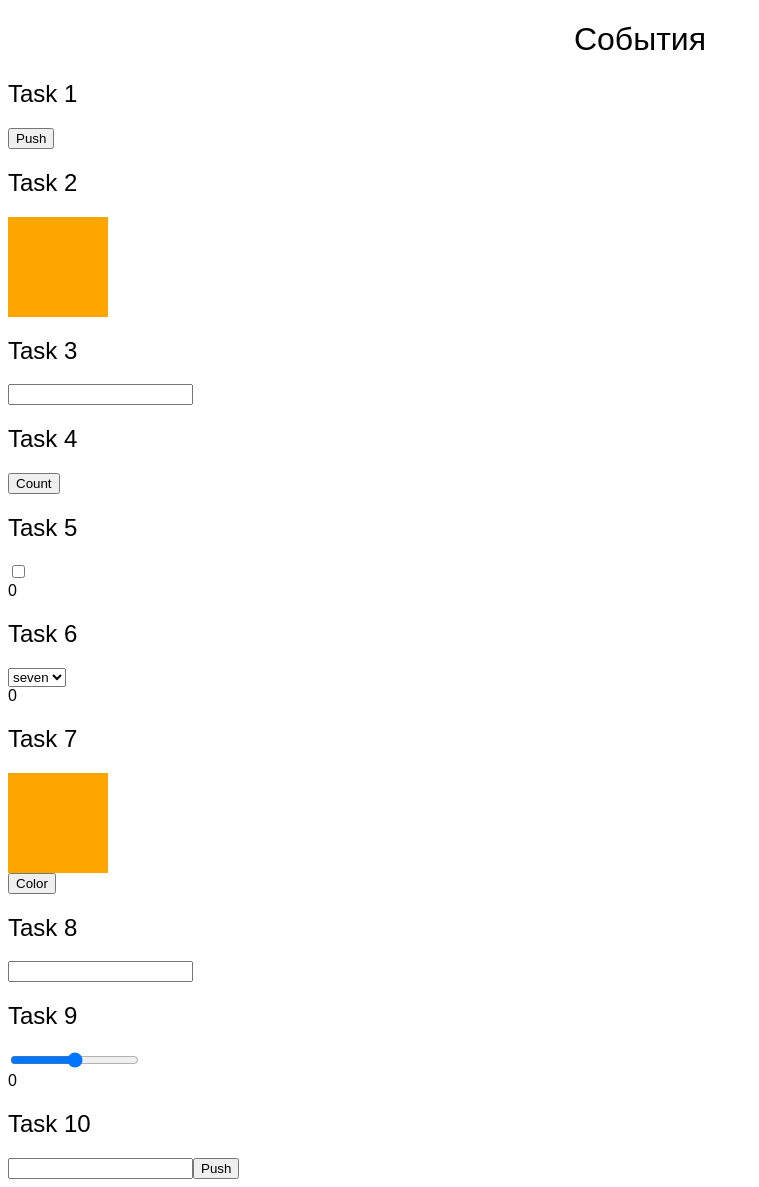
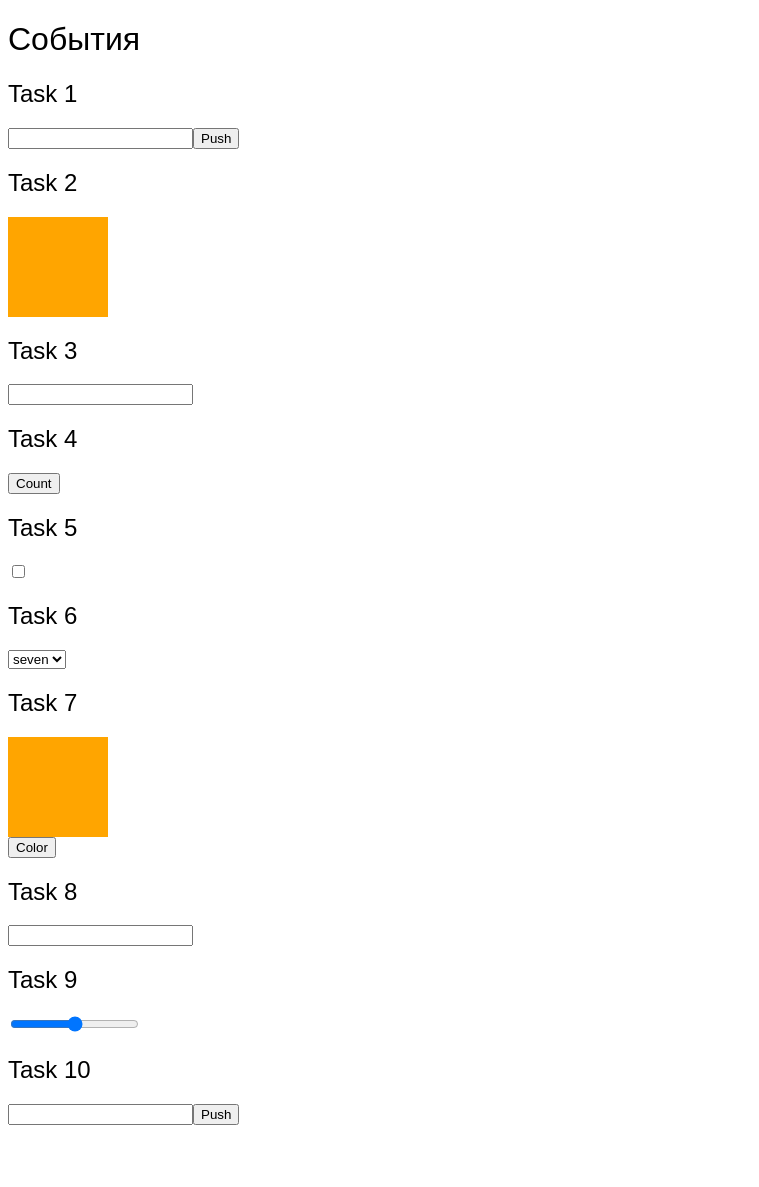
Before and after one commit to AndriiIladii/ReactCourse, a React (Create React App) app: page / in a window 1280 px wide. Shown: the whole page, without its empty margins (0-759 px from the left). After the commit the page ends 1133 px from the top, so only its background shows below. Built offline with nearby package versions, Linux system fonts and the light colour scheme; a web font is replaced by a local one.

Commit message:
lesson 5 done

```diff
--- a/src/App.jsx
+++ b/src/App.jsx
@@ -4,39 +4,49 @@ import { useState } from "react";
 import * as styles from "./App.module.css";
 
 const App = () => {
-  let count4 = 0;
+  let ST1 = React.createRef();
+  let ST2 = React.createRef();
+  let ST5 = React.createRef();
+  let ST6 = React.createRef();
+  let ST7 = React.createRef();
+  let ST8 = React.createRef();
+  let ST9 = React.createRef();
+  let ST10 = React.createRef();
 
-  const [out5Value, setOut5Value] = useState(0);
-  const [output6Value, setOut6Value] = useState(0);
-  const [output8Value, setOut8Value] = useState("");
-  const [output9Value, setOut9Value] = useState(0);
-
-  let div6 = React.createRef();
-  let div7 = React.createRef();
-  let div8 = React.createRef();
-  let div9 = React.createRef();
-  let div10 = React.createRef();
+  const [st1, getSt1] = useState("");
+  const [st2, getSt2] = useState("");
+  const [st3, getSt3] = useState("");
+  const [st4, getSt4] = useState("");
+  const [st5, getSt5] = useState("");
+  const [st6, getSt6] = useState("");
+  const [st7, getSt7] = useState("");
+  const [st8, getSt8] = useState("");
+  const [st9, getSt9] = useState("");
+  const [st10, getSt10] = useState([]);
 
   function task1() {
-    console.log("task2");
+    getSt1(ST1.current.value);
   }
-  function task2(event) {
-    event.target.classList.add("active");
+  function task2() {
+    let count = st2;
+    count++;
+    getSt2(count);
   }
   function task3(event) {
-    console.log(event.target.value);
+    getSt3(event.target.value);
   }
   function task4() {
-    count4++;
-    console.log(count4);
+    let count = st4;
+    count++;
+    getSt4(count);
   }
-  function task5(event) {
+  function task5() {
     let val = 0;
-    if (event.target.checked) val = event.target.value;
-    setOut5Value(val);
+    if (ST5.current.checked) val = ST5.current.value;
+    getSt5(val);
   }
   function task6() {
-    setOut6Value(inputChange.current.value);
+    getSt6(ST6.current.value);
   }
 
   function getRandomInt(min, max) {
@@ -44,101 +54,102 @@ const App = () => {
   }
 
   function task7() {
-    div7.current.style.backgroundColor = `rgb(${getRandomInt(
-      0,
-      255
-    )}, ${getRandomInt(0, 255)}, ${getRandomInt(0, 255)})`;
+    getSt7(
+      (ST7.current.style.backgroundColor = `rgb(${getRandomInt(
+        0,
+        255
+      )}, ${getRandomInt(0, 255)}, ${getRandomInt(0, 255)})`)
+    );
   }
-  function task8(event) {
-    if (!isNaN(+event.key)) {
-      setOut8Value(output8Value + 1);
+  function task8() {
+    let key = ST8.current.value;
+    if (!isNaN(+key)) {
+      getSt8(st8 + "1");
     } else {
-      setOut8Value(output8Value + 0);
+      getSt8(st8 + "0");
     }
   }
   function task9() {
-    setOut9Value(div9.current.value);
+    getSt9(ST9.current.value);
   }
-  let ar10 = [5, 6, 7];
   function task10() {
-    let value = div10.current.value;
-    ar10.push(value);
-    console.log(ar10);
+    let value = ST10.current.value;
+    let values = [...st10, value];
+    getSt10(values);
   }
   return (
     <>
       <h1>События</h1>
       <section>
         <h2>Task 1</h2>
+        <input type="text" ref={ST1} />
         <button className="task-1" onClick={task1}>
           Push
         </button>
+        <div>{st1}</div>
       </section>
       <section>
         <h2>Task 2</h2>
-        <div className={styles.task2} onMouseEnter={task2}></div>
+        <div className={styles.task2} ref={ST2} onMouseEnter={task2}></div>
+        <div>{st2}</div>
       </section>
       <section>
         <h2>Task 3</h2>
         <input type="text" className="task-3" onInput={task3} />
+        <div>{st3}</div>
       </section>
       <section>
         <h2>Task 4</h2>
         <button className="task-4" onClick={task4}>
           Count
         </button>
+        <div>{st4}</div>
       </section>
       <section>
         <h2>Task 5</h2>
-        <input type="checkbox" defaultalue="55" onChange={task5} />
-        <div className="out5">{out5Value}</div>
+        <input type="checkbox" ref={ST5} defaultValue="55" onChange={task5} />
+        <div>{st5}</div>
       </section>
       <section>
         <h2>Task 6</h2>
-        <select className="task-6" ref={div6} onChange={task6}>
+        <select className="task-6" ref={ST6} onChange={task6}>
           <option value="7">seven</option>
           <option value="4">four</option>
           <option value="9">nine</option>
           <option value="10">ten</option>
         </select>
-        <div className="out6">{output6Value}</div>
+        <div>{st6}</div>
       </section>
       <section>
         <h2>Task 7</h2>
-        <div className={styles.block7} ref={div7}></div>
+        <div className={styles.block7} ref={ST7}></div>
         <button className="task-7" onClick={task7}>
           Color
         </button>
+        <div>{st7}</div>
       </section>
       <section>
         <h2>Task 8</h2>
-        <input
-          type="text"
-          className="task-8"
-          ref={div8}
-          onKeyUp={task8}
-        ></input>
-        <div className="out-8">{output8Value}</div>
+        <input type="text" className="task-8" ref={ST8} onKeyUp={task8}></input>
+        <div>{st8}</div>
       </section>
       <section>
         <h2>Task 9</h2>
         <input
           type="range"
           className="task-9"
-          ref={div9}
+          ref={ST9}
           onInput={task9}
         ></input>
-        <div className="out-9">{output9Value}</div>
+        <div>{st9}</div>
       </section>
       <section>
         <h2>Task 10</h2>
-        <input
-          type="number"
-          className="i-10"
-          ref={div10}
-          onClick={task10}
-        ></input>
-        <button className="task-10">Push</button>
+        <input type="number" className="i-10" ref={ST10}></input>
+        <button className="task-10" onClick={task10}>
+          Push
+        </button>
+        <div>{st10}</div>
       </section>
     </>
   );
--- a/src/App.module.css
+++ b/src/App.module.css
@@ -3,18 +3,6 @@
 * {
   font-family: "Bellota Text", sans-serif;
   font-weight: 400;
-}
-
-.container {
-  max-width: 1200px;
-  padding: 0 30px;
-  margin: 0 auto;
-  min-height: 100vh;
-  background-color: #b9b5b5;
-}
-
-h1 {
-  text-align: center;
 }
 
 #root {
```
Also changed, not shown: 1 other file (tests, documents, lock files or other folders).
